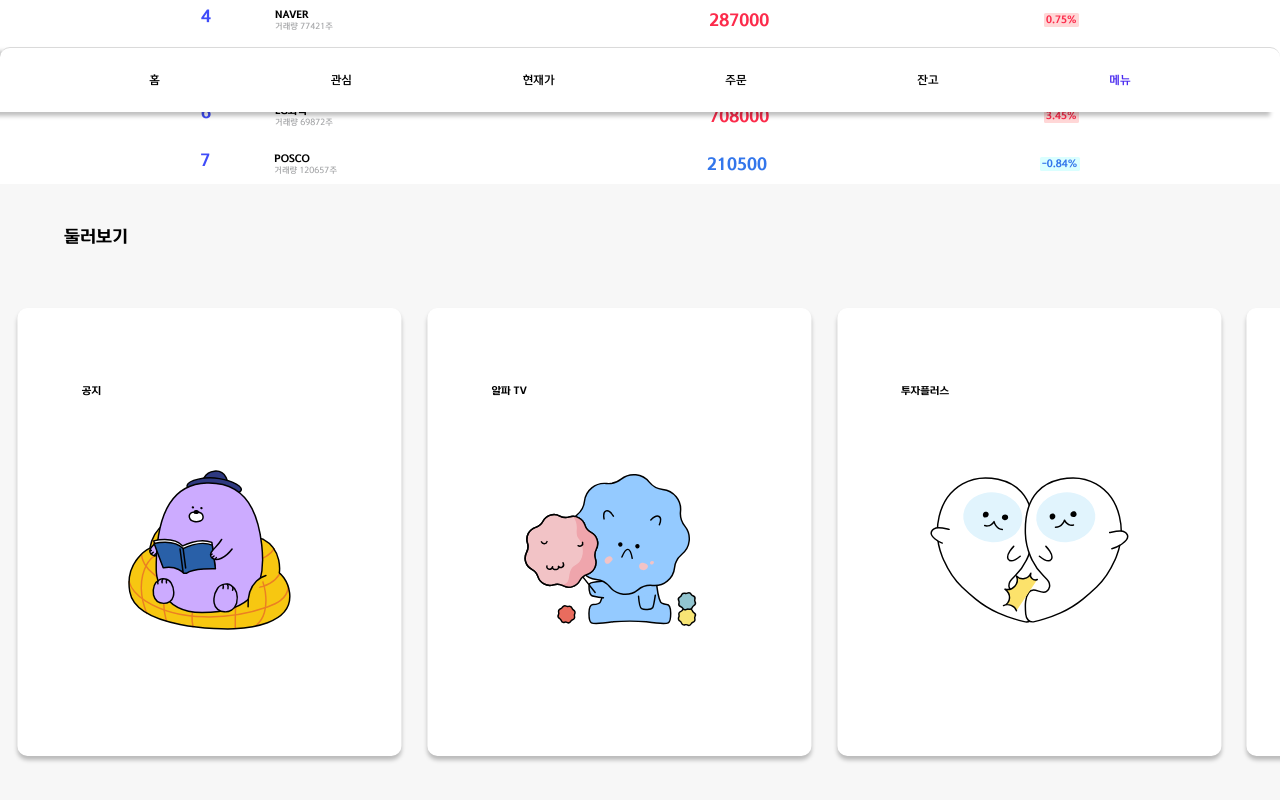
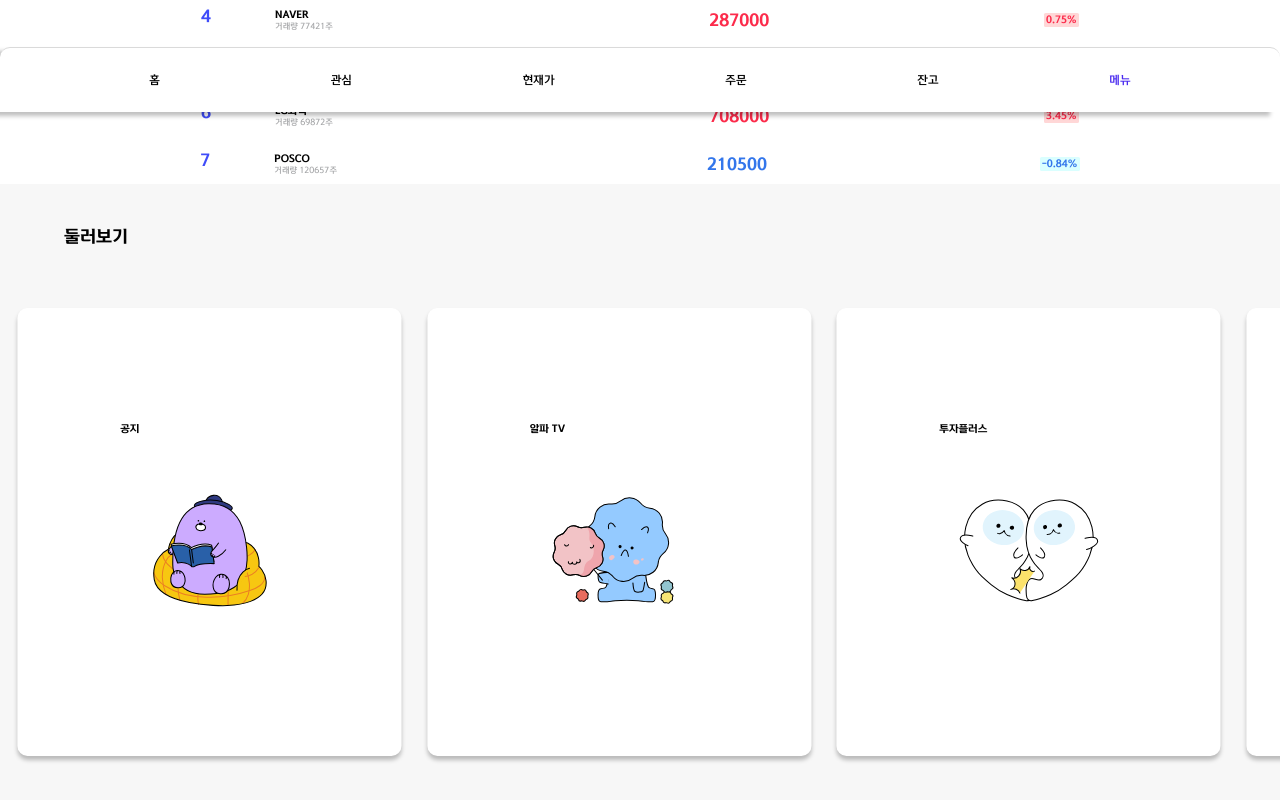
Before and after one commit to shinhan-mobile-assignment/shinhan-app, a React (Create React App) app: page / in a window 1280 px wide. Shown: the part 688-1488 px from the top of the page. Built offline with nearby package versions, Linux system fonts and the light colour scheme; a web font is replaced by a local one.

Commit message:
[DESIGN] 스타일 변경

```diff
--- a/src/components/BrowseItem/styled.js
+++ b/src/components/BrowseItem/styled.js
@@ -1,11 +1,11 @@
 import styled from 'styled-components';
 
 export const Wrapper = styled.div`
-  width: 20vw;
-  height: 25vw;
+  width: 14vw;
+  height: 19vw;
   border-radius: 10px;
   background: #fff;
-  padding: 5vw;
+  padding: 8vw;
   display: flex;
   flex-direction: column;
   justify-content: space-around;
```
